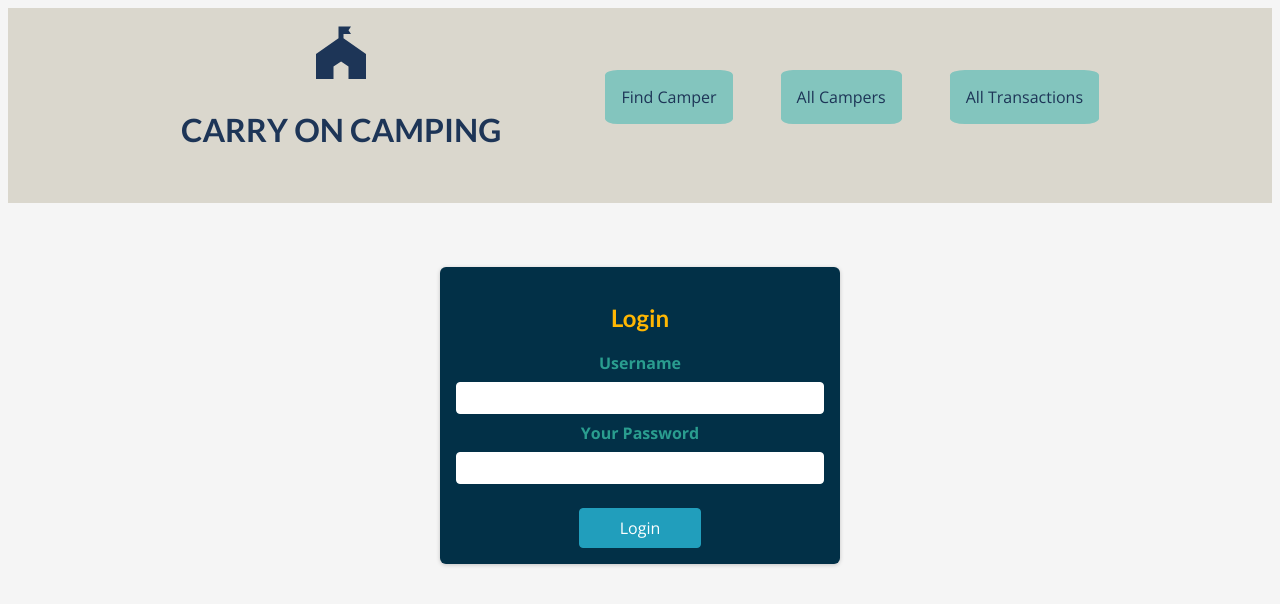
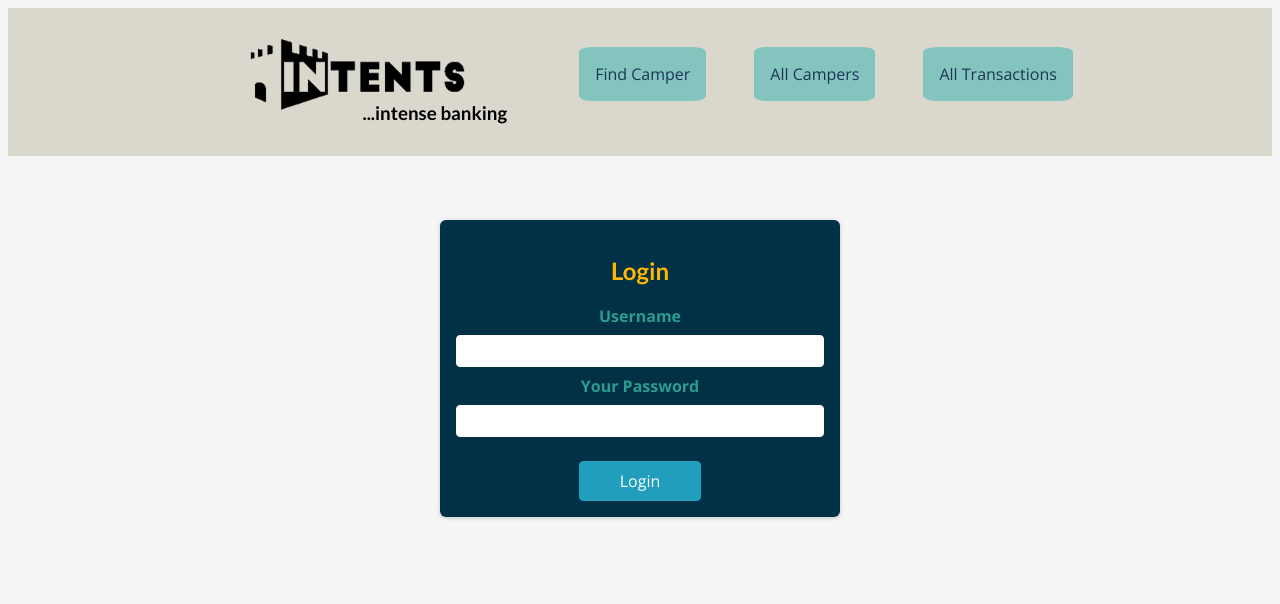
Before and after one commit to RadheyaM/next-camp-bank, a Next.js app: page /auth in a window 1280 px wide. Shown: the top 604 px of the page. Built offline with nearby package versions, Linux system fonts and the light colour scheme; no server answers.

Commit message:
Make some changes to the nav bar logo

```diff
--- a/src/components/campers/AllCampersTable.js
+++ b/src/components/campers/AllCampersTable.js
@@ -12,16 +12,16 @@ const AllCampersTable = (props) => {
   // you can fetch data from the api here...
 
   const searchFilterHandler = (filterName) => {
-    console.log("Filter: ", filterName);
+    // console.log("Filter: ", filterName);
     const lst = [];
     const names = query.data.data.data.map((camper) => {
-      console.log("here is the name: ", camper.name)
+      // console.log("here is the name: ", camper.name)
       const name = camper.firstName + " " + camper.lastName
       if (name.toLowerCase().includes(filterName)) {
         lst.push(camper)
       }
     });
-    console.log("the l list: ", lst)
+    // console.log("the l list: ", lst)
     setFilteredData(lst);
     setClearFilter(false);
   };
--- a/src/components/layout/MainNavigation.js
+++ b/src/components/layout/MainNavigation.js
@@ -3,9 +3,10 @@ import styles from "./MainNavigation.module.css";
 import FestivalIcon from "@mui/icons-material/Festival";
 import { useSession, signOut } from "next-auth/react";
 import { Button } from "@mui/material";
+import logo from '../../../public/intents_logo.png'
 
 const MainNavigation = () => {
-  const {status, data: session} = useSession();
+  const {data: session} = useSession();
   const logoutHandler = () => {
     signOut();
   };
@@ -14,10 +15,14 @@ const MainNavigation = () => {
     <header className={styles.header}>
       <div className={styles.logo}>
         <span>
+          <div>
           <Link href="/">
-            <FestivalIcon sx={{ fontSize: 60 }} />
-            <h1>CARRY ON CAMPING</h1>
+            <div className={styles.logoImage}>
+                {/* <FestivalIcon sx={{ fontSize: 60 }} /> */}
+                <h3 className={styles.logoSubtext}>...intense banking</h3>
+            </div>
           </Link>
+          </div>
         </span>
       </div>
         <nav>
--- a/src/components/layout/MainNavigation.module.css
+++ b/src/components/layout/MainNavigation.module.css
@@ -4,7 +4,7 @@
   text-align: center;
   justify-content: center;
   display: flex;
-  gap: 4rem;
+  gap: 2rem;
 }
 
 .header nav {
@@ -12,8 +12,14 @@
   align-items: center;
 }
 
-.logo .h1 {
+.logoSubtext {
   padding-left: 2rem;
+  margin: 0;
+  color:black
+}
+
+.logoSubtext:hover {
+  color:#1d3557;
 }
 
 .header a{
@@ -50,3 +56,16 @@
 .logoutBtnDiv {
   padding: 2rem;
 }
+
+.logoImage {
+  height: 100px;
+  width: 300px;
+  background-image: url(./../../../public/intents_logo.png);
+  background-repeat: no-repeat;
+  background-position: center;
+  background-size: contain;
+  padding: 0;
+  display: flex;
+  align-items: end;
+  justify-content: end;
+}
--- a/src/components/overview/AccountSummary.js
+++ b/src/components/overview/AccountSummary.js
@@ -38,7 +38,7 @@ const AccountSummary = (props) => {
   } catch (err) {
     balance = 0;
   }
-  console.log("balance: ", balance)
+  // console.log("balance: ", balance)
   const formattedCurrentAccountBalance = balance.toLocaleString(
     "en-US",
     {
--- a/src/components/overview/TransactionTable.js
+++ b/src/components/overview/TransactionTable.js
@@ -7,8 +7,8 @@ import sortBy from 'array-sort-by';
 const TransactionsTable = props => {
   const { query, trans } = props;
   const transData = query.data.data.data;
-  console.log("query", transData)
-  console.log("trans", props.trans)
+  // console.log("query", transData)
+  // console.log("trans", props.trans)
   const sortByDate = sortBy(props.query.data.data.data, tran => -new Date(tran.timeStamp))
   return (
     <Table className={styles.transactionTable}>
```
Also changed, not shown: public/intents_logo.png (added).
